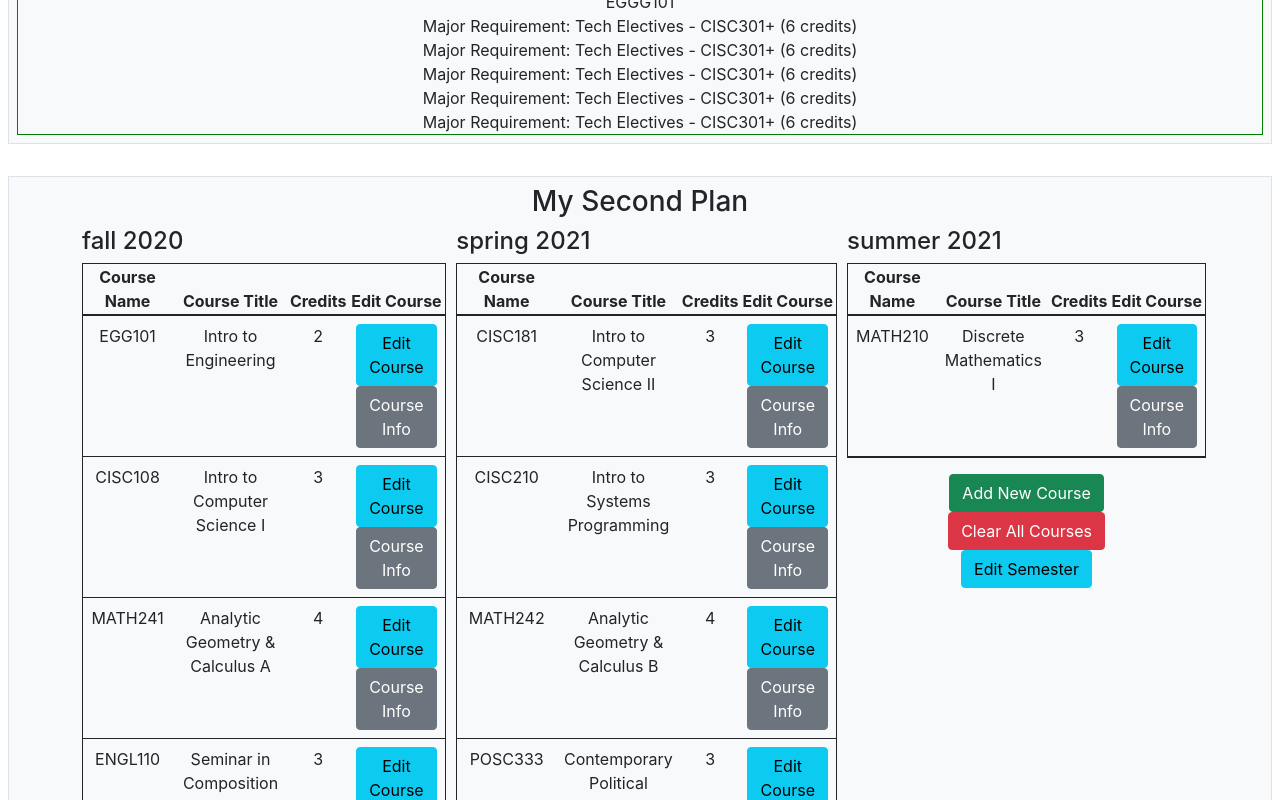
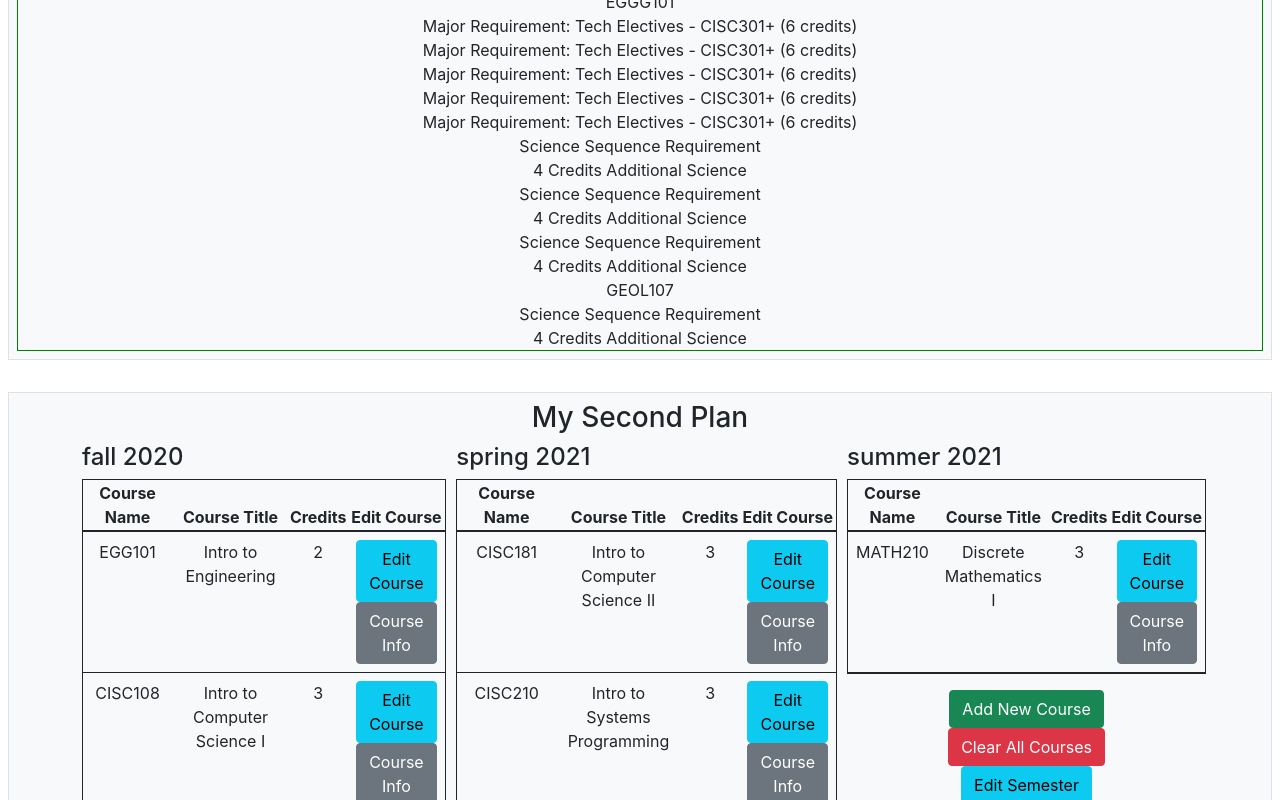
Before and after one commit to UD-CISC275-S22/cis-scheduler-team-18, a React (Create React App) app: page / in a window 1280 px wide. Shown: the part 6500-7300 px from the top of the page. Built offline with nearby package versions, Linux system fonts and the light colour scheme.

Commit message:
science reqs

```diff
--- a/src/components/CheckDegreeReqs.tsx
+++ b/src/components/CheckDegreeReqs.tsx
@@ -317,6 +317,140 @@ export function CheckDegreeReq({ plan }: { plan: Plan }): JSX.Element {
             ];
         }
     }
+    function checkScienceSeq(classes: Course[]) {
+        const scienceCodes = SCIENCE.map(
+            (course: Course): string => course.code
+        );
+
+        const findScience = classes.filter((course: Course): boolean =>
+            scienceCodes.includes(course.code)
+        );
+
+        if (findScience.length === 1) {
+            //if it's PHYS207
+            if (findScience[0].code === "PHYS207") {
+                missingRequirements = [...missingRequirements, "PHYS208"];
+            }
+            if (
+                findScience[0].code === "CHEM103" ||
+                findScience[0].code === "CHEM133"
+            ) {
+                missingRequirements = [
+                    ...missingRequirements,
+                    "CHEM104 + CHEM134"
+                ];
+            }
+            if (findScience[0].code === "CHEM107") {
+                missingRequirements = [...missingRequirements, "CHEM108"];
+            }
+            if (findScience[0].code === "BISC207") {
+                missingRequirements = [...missingRequirements, "BISC208"];
+            }
+            if (
+                findScience[0].code === "GEOL105" ||
+                findScience[0].code === "GEOL115"
+            ) {
+                missingRequirements = [...missingRequirements, "GEOL107"];
+            }
+            if (findScience[0].code === "GEOL107") {
+                missingRequirements = [...missingRequirements, "GEOL110"];
+            }
+        }
+        if (findScience.length === 0) {
+            missingRequirements = [
+                ...missingRequirements,
+                "Science Sequence Requirement",
+                "4 Credits Additional Science"
+            ];
+        }
+        if (findScience.length === 2) {
+            if (
+                ((findScience[0].code === "PHYS207" ||
+                    findScience[0].code === "PHYS208") &&
+                    (findScience[1].code === "PHYS208" ||
+                        findScience[1].code === "PHYS207")) ||
+                ((findScience[0].code === "CHEM107" ||
+                    findScience[0].code === "CHEM108") &&
+                    (findScience[1].code === "CHEM107" ||
+                        findScience[1].code === "CHEM108")) ||
+                ((findScience[0].code === "GEOL107" ||
+                    findScience[0].code === "GEOL110") &&
+                    (findScience[1].code === "GEOL107" ||
+                        findScience[1].code === "GEOL110")) ||
+                ((findScience[0].code === "BISC207" ||
+                    findScience[0].code === "BISC208") &&
+                    (findScience[1].code === "BISC207" ||
+                        findScience[1].code === "BISC208"))
+            ) {
+                missingRequirements = [
+                    ...missingRequirements,
+                    "Major Requirement: 4 additional Lab science Credits"
+                ];
+            }
+            if (
+                (findScience[0].code === "GEOL105" ||
+                    findScience[0].code === "GEOL115") &&
+                (findScience[1].code === "GEOL105" ||
+                    findScience[1].code === "GEOL115")
+            ) {
+                missingRequirements = [...missingRequirements, "GEOL107"];
+            }
+            if (
+                (findScience[0].code === "CHEM103" ||
+                    findScience[0].code === "CHEM133") &&
+                (findScience[1].code === "CHEM103" ||
+                    findScience[1].code === "CHEM134")
+            ) {
+                missingRequirements = [
+                    ...missingRequirements,
+                    "CHEM104 + CHEM134"
+                ];
+            }
+        }
+        if (findScience.length === 3) {
+            if (
+                (findScience[0].code === "GEOL105" ||
+                    findScience[0].code === "GEOL115" ||
+                    findScience[0].code === "GEOL107") &&
+                (findScience[1].code === "GEOL105" ||
+                    findScience[1].code === "GEOL115" ||
+                    findScience[1].code === "GEOL107") &&
+                (findScience[2].code === "GEOL105" ||
+                    findScience[2].code === "GEOL115" ||
+                    findScience[2].code === "GEOL107")
+            ) {
+                missingRequirements = [
+                    ...missingRequirements,
+                    "Major Requirement: 4 additional Lab science Credits"
+                ];
+            }
+        }
+        if (findScience.length === 4) {
+            if (
+                (findScience[0].code === "CHEM103" ||
+                    findScience[0].code === "CHEM133" ||
+                    findScience[0].code === "CHEM104" ||
+                    findScience[0].code === "CHEM134") &&
+                (findScience[1].code === "CHEM103" ||
+                    findScience[1].code === "CHEM133" ||
+                    findScience[1].code === "GHEM104" ||
+                    findScience[1].code === "CHEM134") &&
+                (findScience[2].code === "CHEM103" ||
+                    findScience[2].code === "CHEM133" ||
+                    findScience[2].code === "CHEM104" ||
+                    findScience[2].code === "CHEM134") &&
+                (findScience[3].code === "CHEM103" ||
+                    findScience[3].code === "CHEM133" ||
+                    findScience[3].code === "CHEM104" ||
+                    findScience[3].code === "CHEM134")
+            ) {
+                missingRequirements = [
+                    ...missingRequirements,
+                    "Major Requirement: 4 additional Lab science Credits"
+                ];
+            }
+        }
+    }
     plan.semesters.map((sem: Semester) => checkBreadths(sem.courses));
     plan.semesters.map((sem: Semester) => checkMultiCultural(sem.courses));
     plan.semesters.map((sem: Semester) => checkDLE(sem.courses));
@@ -325,6 +459,7 @@ export function CheckDegreeReq({ plan }: { plan: Plan }): JSX.Element {
     plan.semesters.map((sem: Semester) => checkEngl(sem.courses));
     plan.semesters.map((sem: Semester) => checkCoreCourses(sem.courses));
     plan.semesters.map((sem: Semester) => checkTechElect(sem.courses));
+    plan.semesters.map((sem: Semester) => checkScienceSeq(sem.courses));
     return (
         <div className="boxed">
             {missingRequirements.map((req: string) => (
```
